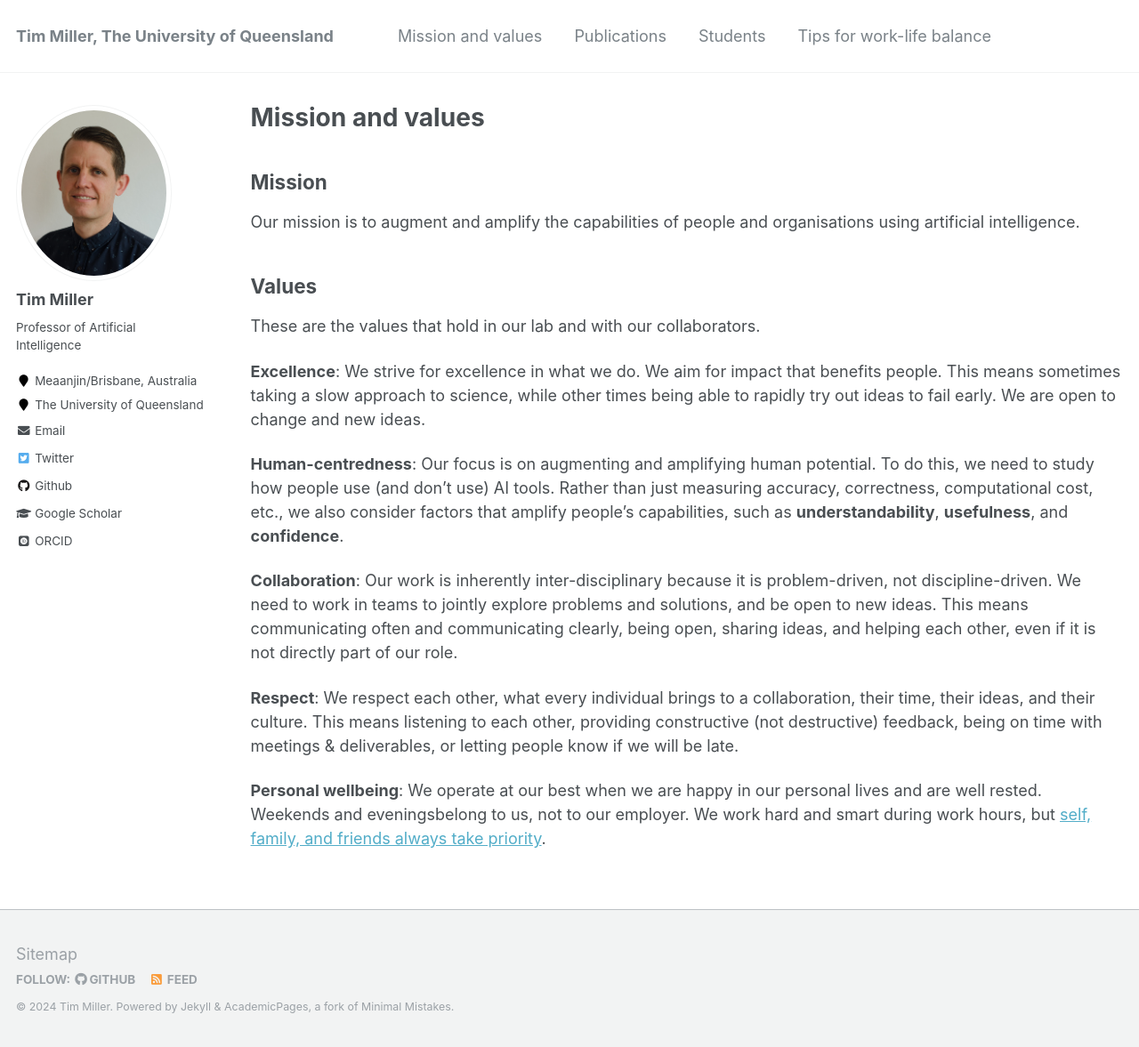
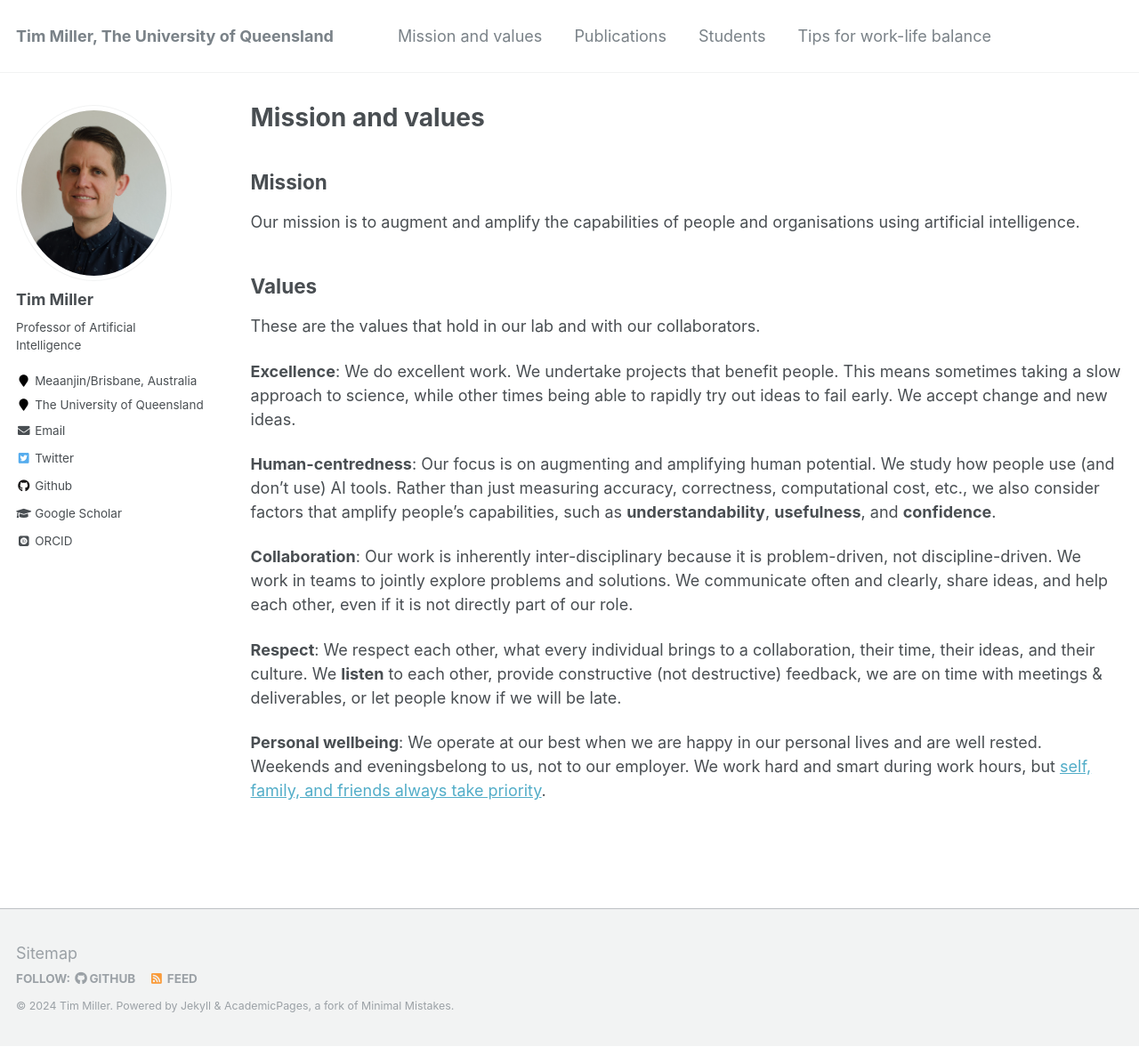
Before and after one commit to uqtmiller/uqtmiller.github.io, a Jekyll site: the page built from _pages/mission_and_values.md, in a window 1280 px wide and 1177 px high. Shown: the whole window at 89% size. Built offline with Jekyll 4.4.1, drawn with Linux system fonts in a browser that asks for light colours; some web fonts are replaced.

Commit message:
Update mission_and_values.md

```diff
--- a/_pages/mission_and_values.md
+++ b/_pages/mission_and_values.md
@@ -14,12 +14,12 @@ Our mission is to augment and amplify the capabilities of people and organisatio
 
 These are the values that hold in our lab and with our collaborators.
 
-**Excellence**: We strive for excellence in what we do. We aim for impact that benefits people. This means sometimes taking a slow approach to science, while other times being able to rapidly try out ideas to fail early. We are open to change and new ideas.
+**Excellence**: We do excellent work. We undertake projects that benefit people. This means sometimes taking a slow approach to science, while other times being able to rapidly try out ideas to fail early. We accept change and new ideas.
 
-**Human-centredness**: Our focus is on augmenting and amplifying human potential. To do this, we need to study how people use (and don't use) AI tools. Rather than just measuring accuracy, correctness, computational cost, etc., we also consider factors that amplify people's capabilities, such as **understandability**, **usefulness**, and **confidence**.
+**Human-centredness**: Our focus is on augmenting and amplifying human potential. We study how people use (and don't use) AI tools. Rather than just measuring accuracy, correctness, computational cost, etc., we also consider factors that amplify people's capabilities, such as **understandability**, **usefulness**, and **confidence**.
 
-**Collaboration**: Our work is inherently inter-disciplinary because it is problem-driven, not discipline-driven. We need to work in teams to jointly explore problems and solutions, and be open to new ideas. This means communicating often and communicating clearly, being open, sharing ideas, and helping each other, even if it is not directly part of our role.
+**Collaboration**: Our work is inherently inter-disciplinary because it is problem-driven, not discipline-driven. We work in teams to jointly explore problems and solutions. We communicate often and clearly, share ideas, and help each other, even if it is not directly part of our role.
 
-**Respect**: We respect each other, what every individual brings to a collaboration, their time, their ideas, and their culture. This means listening to each other, providing constructive (not destructive) feedback, being on time with meetings & deliverables, or letting people know if we will be late.
+**Respect**: We respect each other, what every individual brings to a collaboration, their time, their ideas, and their culture. We **listen** to each other, provide constructive (not destructive) feedback, we are on time with meetings & deliverables, or let people know if we will be late.
 
 **Personal wellbeing**: We operate at our best when we are happy in our personal lives and are well rested. Weekends and eveningsbelong to us, not to our employer. We work hard and smart during work hours, but [self, family, and friends always take priority](/wl_balance/).
```
